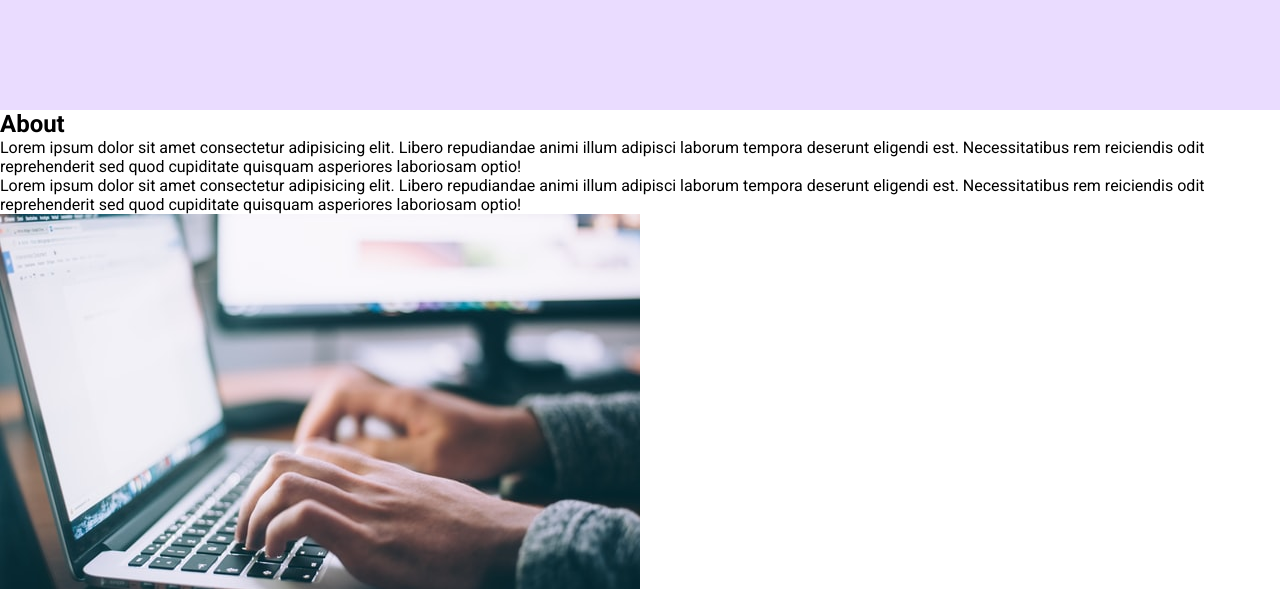
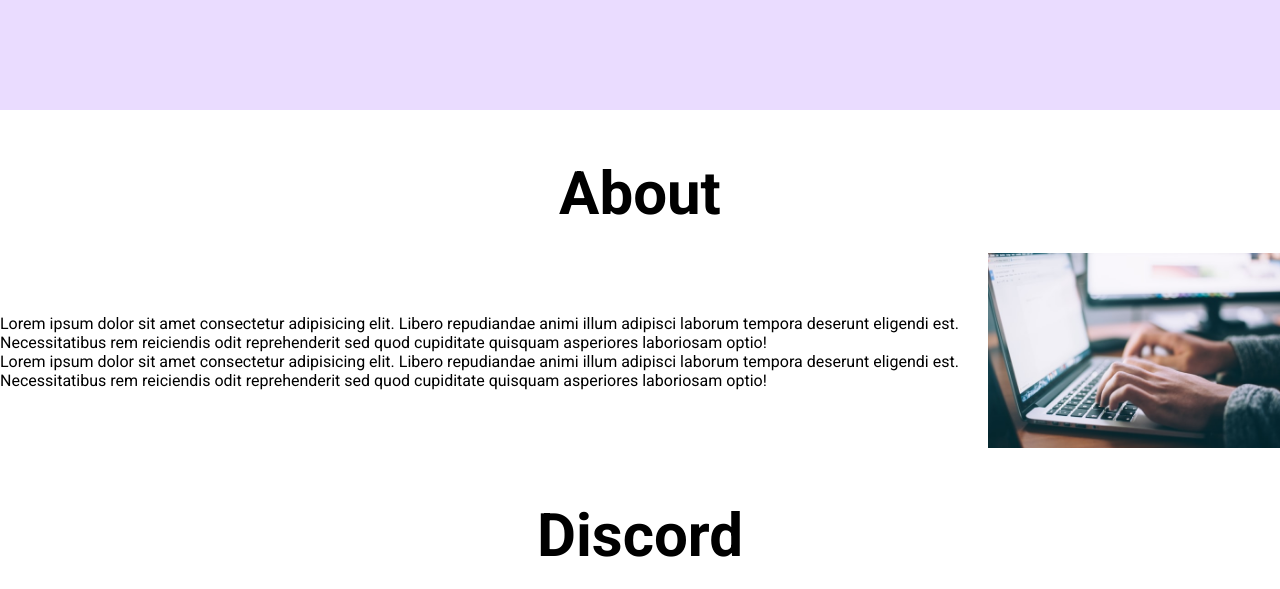
Before and after one commit to Shane0830/miniproject, a plain HTML site: page index.html in a window 1280 px wide. Shown: the part 690-1279 px from the top of the page. Drawn offline with Linux system fonts and the light colour scheme.

Commit message:
style website project

```diff
--- a/index.html
+++ b/index.html
@@ -6,6 +6,7 @@
     <title>Document</title>
     <link rel="stylesheet" href="./style.css">
   </head>
+
   <body>
     <section>
       <nav>
@@ -18,6 +19,7 @@
       </nav>
       <header>
         <div class="row">
+          <div>
             <h1>Best place to learn front end</h1>
             <p
             class="subheader"> Go from being an absolute beginner to pro with a simplified process
@@ -28,12 +30,14 @@
         <img src="./assets/laptop.png" alt="Home page image" />
     </figure>
     <div>
-      </header>
     </section>
+
     <main>
       <section id="about">
         <h2>About</h2>
+        <div class="section__description">
 <div>
+
   <p>
     Lorem ipsum dolor sit amet consectetur adipisicing elit. Libero
     repudiandae animi illum adipisci laborum tempora deserunt eligendi
@@ -47,9 +51,10 @@
     cupiditate quisquam asperiores laboriosam optio!
   </p>
 </div>
-        <figure>
+        <figure class="about__img--wrapper">
           <img src="./assets/about.jpg" alt="" />
         </figure>
+      </div>
       </section>
 
       <section id="discord">
--- a/style.css
+++ b/style.css
@@ -63,6 +63,9 @@ li {
     padding-left: 16px;
 }
 
+#about {
+    padding: 48px 0 ;
+}
 .row {
     width: 100%;
     max-width: 1300px;
@@ -70,3 +73,34 @@ li {
     align-items: center;
     justify-content: center;
 }
+
+
+/*
+
+About
+
+*/
+
+#about {
+    padding: 48px 0;
+}
+
+h2 {
+    font-size: 60px;
+    text-align: center;
+    margin-bottom: 24px;
+}
+
+.section__description {
+    display: flex;
+    justify-content: center;
+    align-items: center;
+}
+
+.about__img--wrapper {
+    width: 40%;
+}
+
+img {
+    width: 100%;
+}
```
Lines whose indentation alone changed are shown as unchanged.
